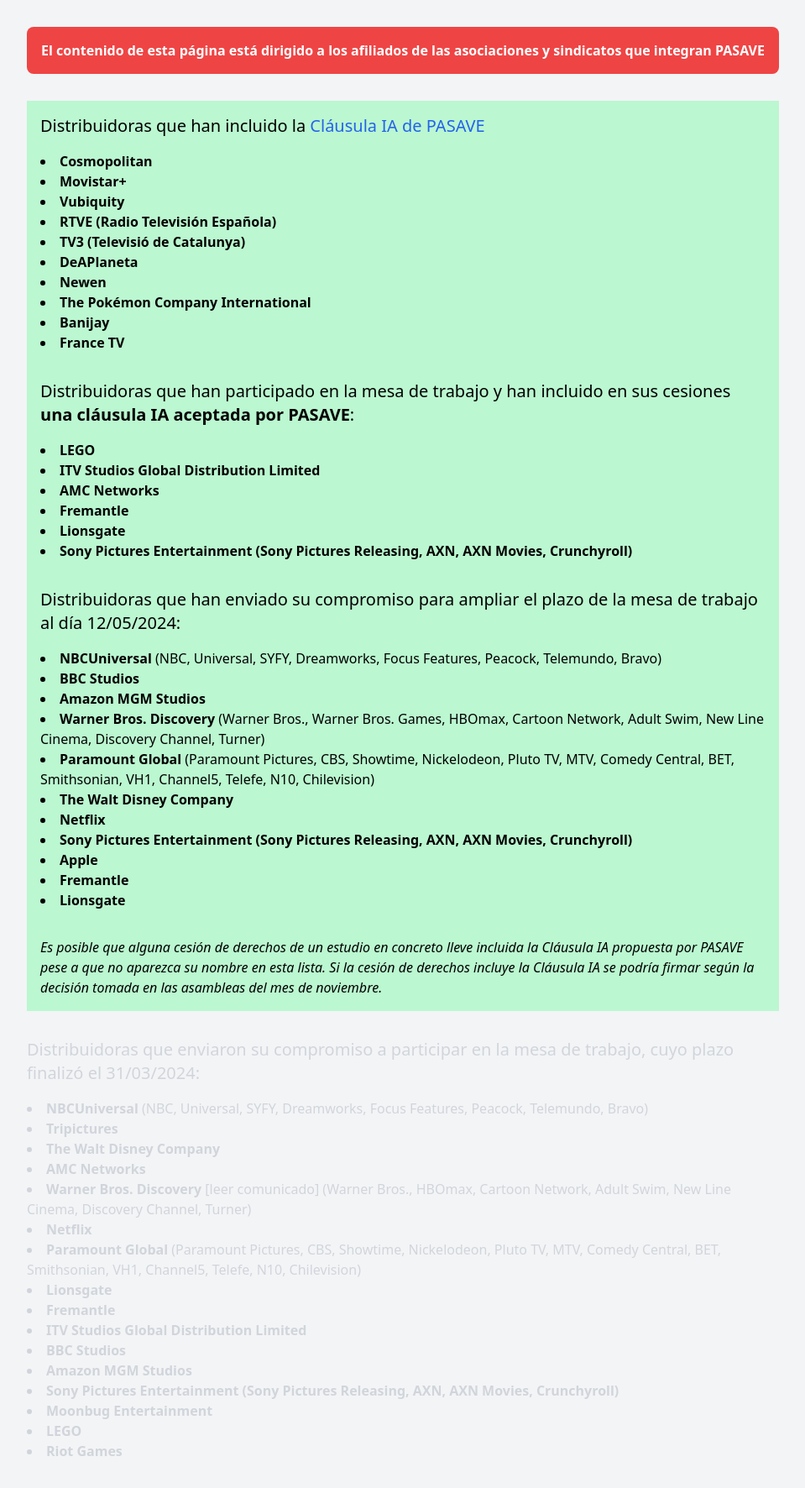
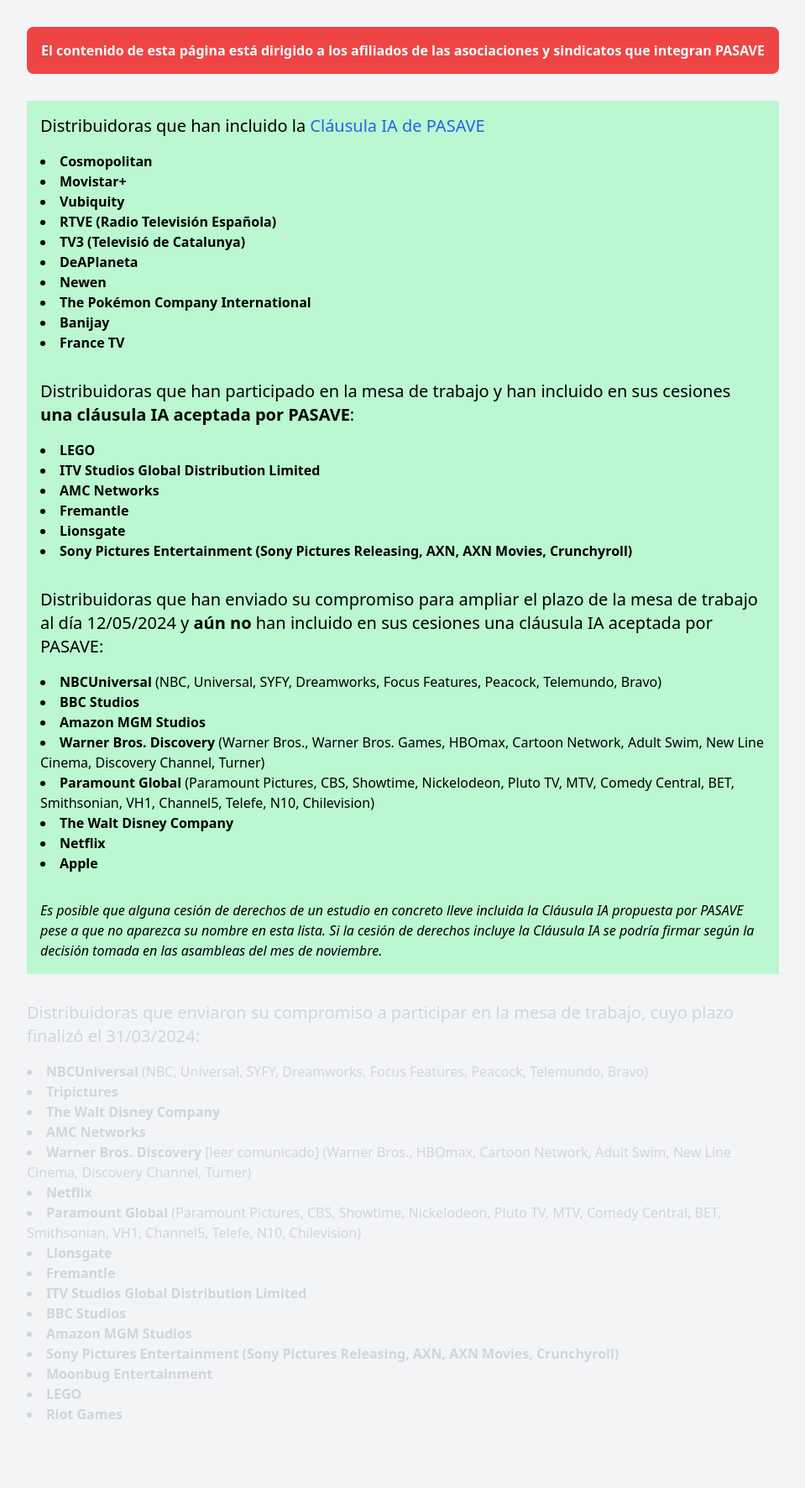
Before and after one commit to mutsuda/pasave.github.io, a Jekyll site: the page built from oklist.md, in a window 1280 px wide. Shown: the whole page at 84% size, without its empty margins (160-1119 px from the left). Built offline with Jekyll 4.4.1, drawn with Linux system fonts in a browser that asks for light colours; after the commit the page ends 1728 px from its top, so only the background shows below that.

Commit message:
Update oklist.md

```diff
--- a/oklist.md
+++ b/oklist.md
@@ -34,7 +34,7 @@
 </ul>
 
 
-<div class="text-xl pb-4 pt-8">Distribuidoras que han enviado su compromiso para ampliar el plazo de la mesa de trabajo al día 12/05/2024:</div>
+<div class="text-xl pb-4 pt-8">Distribuidoras que han enviado su compromiso para ampliar el plazo de la mesa de trabajo al día 12/05/2024 y <b>aún no</b> han incluido en sus cesiones una cláusula IA aceptada por PASAVE:</div>
 <ul class="list-disc list-inside">
 	<li><span class="font-bold">NBCUniversal</span> (NBC, Universal, SYFY, Dreamworks, Focus Features, Peacock, Telemundo, Bravo)</li>
 	<li class="font-bold">BBC Studios</li>
@@ -43,10 +43,7 @@
 	<li><span class="font-bold">Paramount Global</span> (Paramount Pictures, CBS, Showtime, Nickelodeon, Pluto TV, MTV, Comedy Central, BET, Smithsonian, VH1, Channel5, Telefe, N10, Chilevision)</li>
  	<li class="font-bold">The Walt Disney Company</li>
  	<li class="font-bold">Netflix</li>
- 	<li class="font-bold">Sony Pictures Entertainment (Sony Pictures Releasing, AXN, AXN Movies, Crunchyroll)</li>
 	<li class="font-bold">Apple</li>
-	<li class="font-bold">Fremantle</li>
-	<li class="font-bold">Lionsgate</li>
 </ul>
 
 
```
